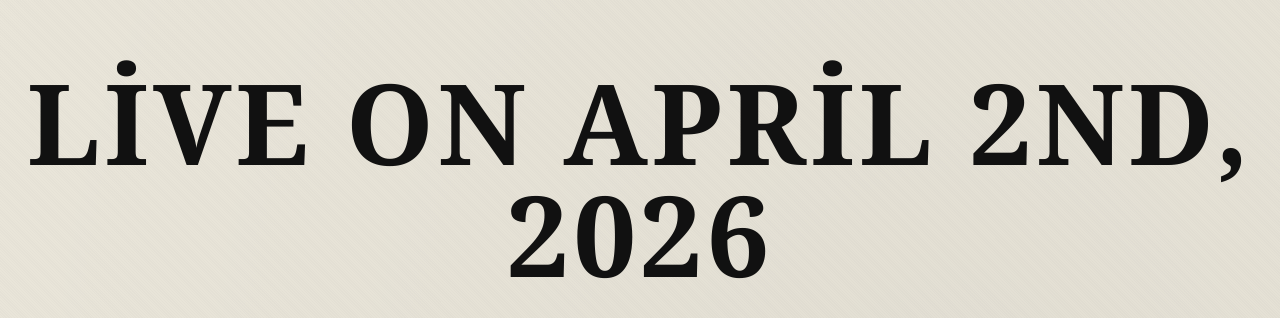
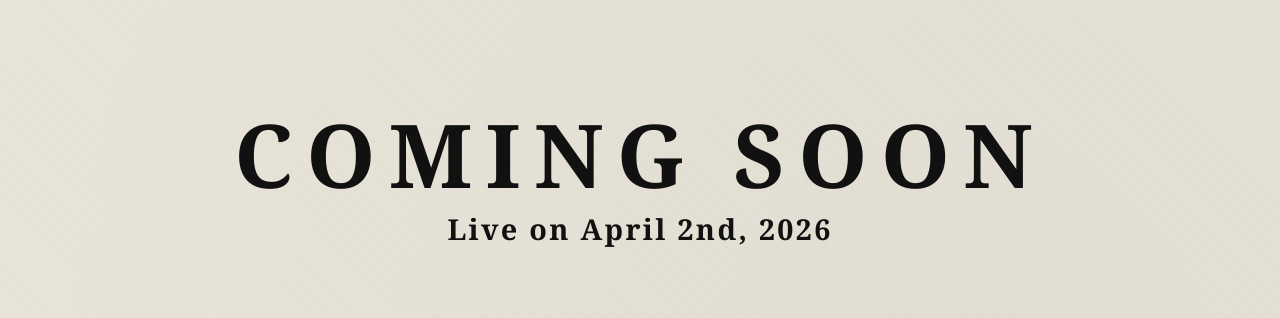
Before and after one commit to muhammetfatihcapoglu/disavurum, a plain HTML site: page index.html in a window 1280 px wide. Shown: the part 222-540 px from the top of the page. Drawn offline with Linux system fonts and the light colour scheme.

Commit message:
Update index.html for 'Coming Soon' page

```diff
--- a/index.html
+++ b/index.html
@@ -1,39 +1,62 @@
 <!doctype html>
-<html lang="tr">
+<html lang="en">
 <head>
   <meta charset="utf-8" />
-  <meta name="viewport" content="width=device-width,initial-scale=1" />
-  <title>NOT AVAILABLE</title>
+  <meta name="viewport" content="width=device-width, initial-scale=1" />
+  <title>Coming Soon</title>
+
   <style>
     html, body {
       height: 100%;
       margin: 0;
+    }
+
+    body {
       display: flex;
       align-items: center;
       justify-content: center;
-      background-color: #eae6da; /* gazete kağıdı tonu */
+      background-color: #eae6da;
       background-image:
         radial-gradient(circle at 25% 25%, rgba(255,255,255,0.05) 0%, transparent 100%),
         radial-gradient(circle at 75% 75%, rgba(0,0,0,0.03) 0%, transparent 100%),
-        repeating-linear-gradient(45deg, rgba(0,0,0,0.015) 0px, rgba(0,0,0,0.015) 1px, transparent 1px, transparent 2px);
+        repeating-linear-gradient(
+          45deg,
+          rgba(0,0,0,0.015) 0px,
+          rgba(0,0,0,0.015) 1px,
+          transparent 1px,
+          transparent 2px
+        );
       background-blend-mode: multiply;
+      font-family: "Playfair Display", Georgia, serif;
+      color: #111;
+      text-align: center;
     }
 
-    body {
-      font-family: "Playfair Display", Georgia, serif;
-      color: #111;
-      font-weight: 900;
+    .container {
+      max-width: 90vw;
+    }
+
+    .headline {
+      font-weight: 800;
       text-transform: uppercase;
-      letter-spacing: 4px;
-      text-align: center;
-      font-size: clamp(2rem, 10vw, 7rem); /* yarı boyut */
-      line-height: 1;
-      text-rendering: optimizeLegibility;
-      -webkit-font-smoothing: antialiased;
+      letter-spacing: 0.15em;
+      font-size: clamp(2.5rem, 8vw, 5.5rem);
+      line-height: 1.05;
+      margin-bottom: 0.5rem;
+    }
+
+    .date {
+      font-weight: 600;
+      font-size: clamp(1.2rem, 3vw, 1.8rem);
+      letter-spacing: 0.08em;
     }
   </style>
 </head>
+
 <body>
-  Live on April 2nd, 2026
+  <div class="container">
+    <div class="headline">Coming Soon</div>
+    <div class="date">Live on April 2nd, 2026</div>
+  </div>
 </body>
 </html>
```
